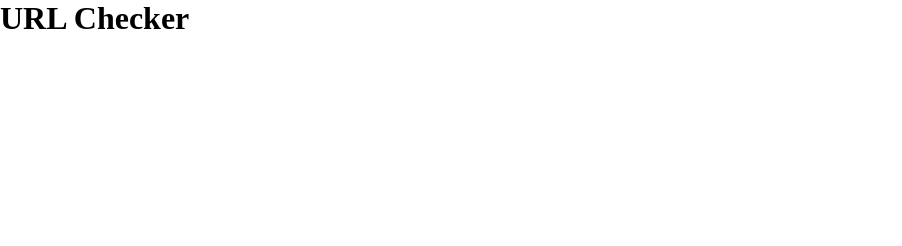
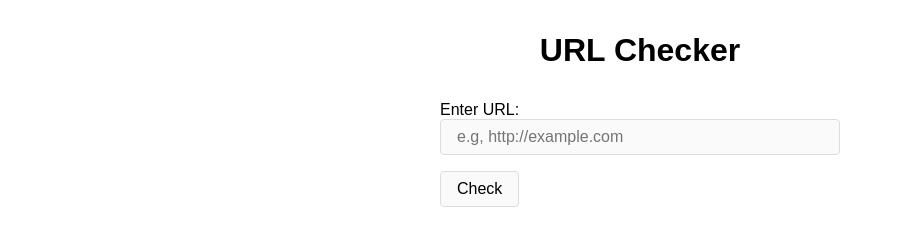
Before and after one commit to cyonii/url-checker, a plain HTML site: page src/index.html in a window 1280 px wide. Shown: the whole page, without its empty margins (0-902 px from the left). Drawn offline with Linux system fonts and the light colour scheme.

Commit message:
Create and style url form

```diff
--- a/src/index.html
+++ b/src/index.html
@@ -10,7 +10,18 @@
   </head>
 
   <body>
-    <h1>URL Checker</h1>
+    <header>
+      <h1>URL Checker</h1>
+    </header>
+
+    <main>
+      <form id="url-form">
+        <label for="url">Enter URL:</label>
+        <input type="text" id="url" name="url" placeholder="e.g, http://example.com">
+
+        <button type="submit">Check</button>
+      </form>
+    </main>
 
     <script src="./index.js"></script>
   </body>
--- a/src/style.css
+++ b/src/style.css
@@ -3,3 +3,58 @@
   margin: 0;
   box-sizing: border-box;
 }
+
+html,
+body {
+  font-family: sans-serif;
+}
+
+body {
+  padding-top: 2rem;
+}
+
+header {
+  text-align: center;
+}
+
+main {
+  display: flex;
+  flex-direction: column;
+  align-items: center;
+  justify-content: center;
+  margin-top: 2rem;
+}
+
+button,
+input {
+  background: #fafafa;
+  border: 0.0625rem solid #ddd;
+  border-radius: 0.25rem;
+  padding: 0.5rem 1rem;
+  font-size: 1rem;
+}
+
+button {
+  cursor: pointer;
+}
+
+button:hover,
+button:focus {
+  background: #f5f5f5;
+}
+
+input {
+  width: 100%;
+}
+
+#url-form {
+  width: 400px;
+}
+
+#url-form > * {
+  display: block;
+}
+
+#url-form button[type='submit'] {
+  margin-top: 1rem;
+}
```
